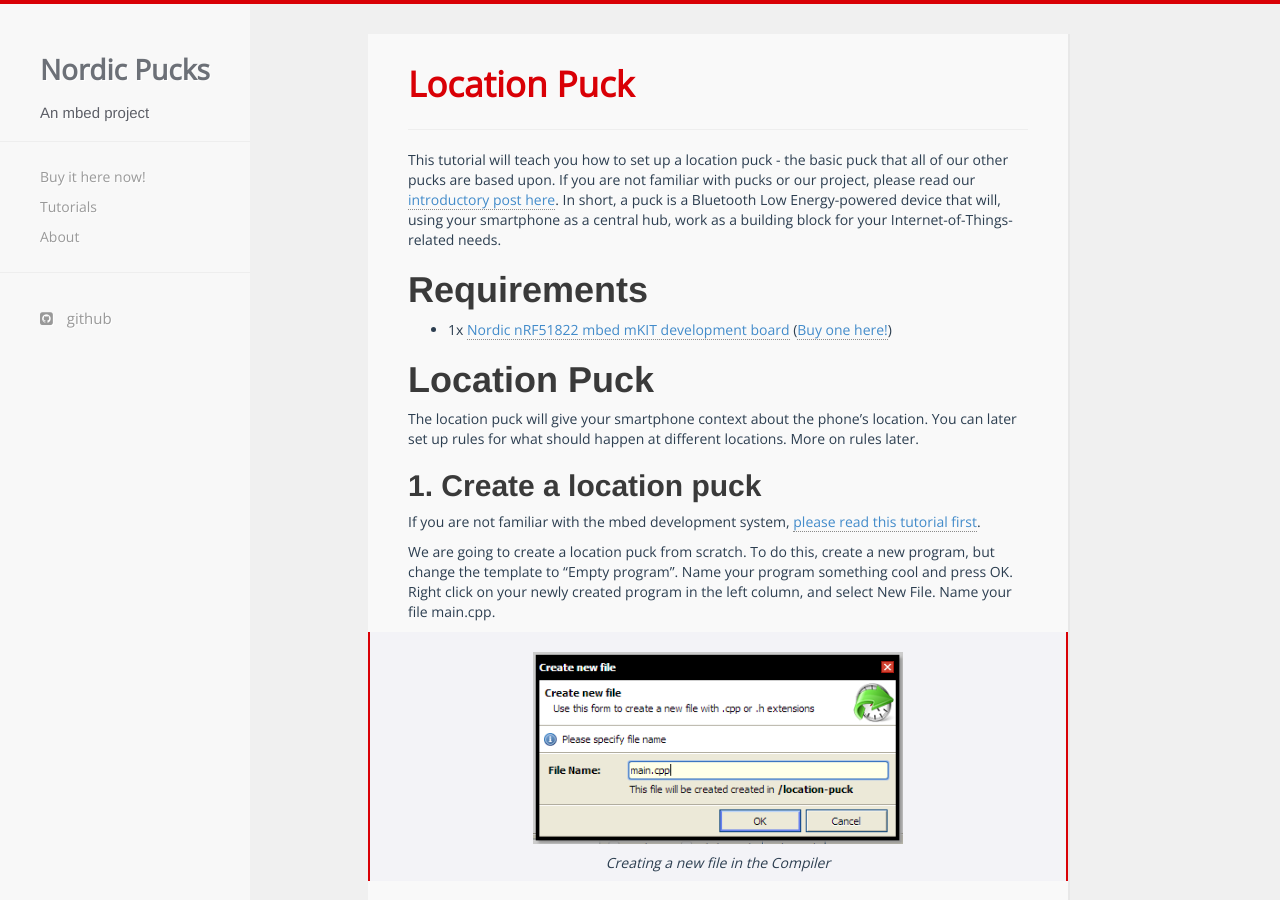
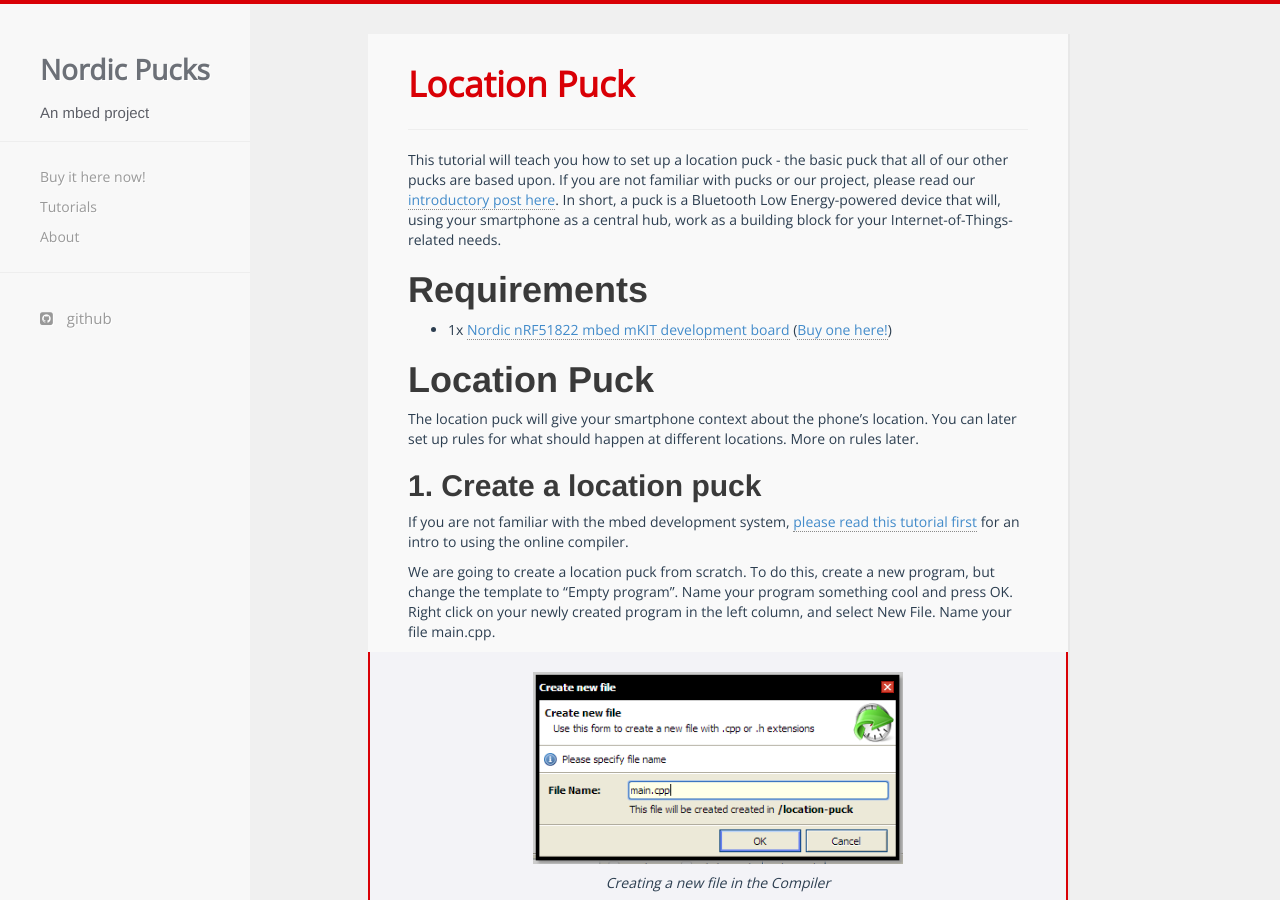
Before and after one commit to NordicPlayground/puck, a Jekyll site: the page built from _tutorials/location.md, in a window 1280 px wide and 900 px high. Built offline with Jekyll 4.4.1, drawn with Linux system fonts in a browser that asks for light colours; nearby versions of some CDN libraries; comment, search, counter and statistics services are not loaded.

Commit message:
Update location.md

```diff
--- a/_tutorials/location.md
+++ b/_tutorials/location.md
@@ -18,7 +18,7 @@
 You can later set up rules for what should happen at different locations. More on rules later.
 
 ## 1. Create a location puck {#create}
-If you are not familiar with the mbed development system, [please read this tutorial first](mbed.html).
+If you are not familiar with the mbed development system, [please read this tutorial first](mbed.html) for an intro to using the online compiler.
 
 We are going to create a location puck from scratch.
 To do this, create a new program, but change the template to "Empty program".
```
